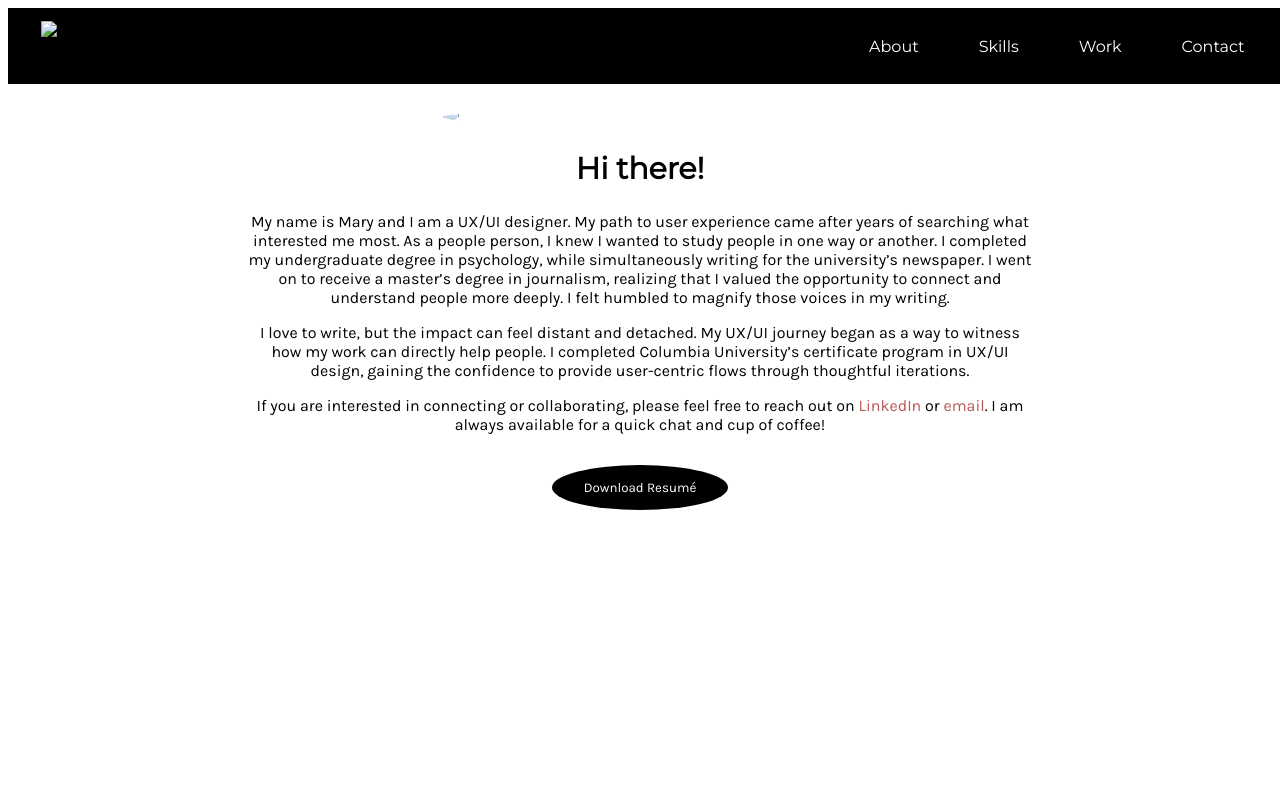
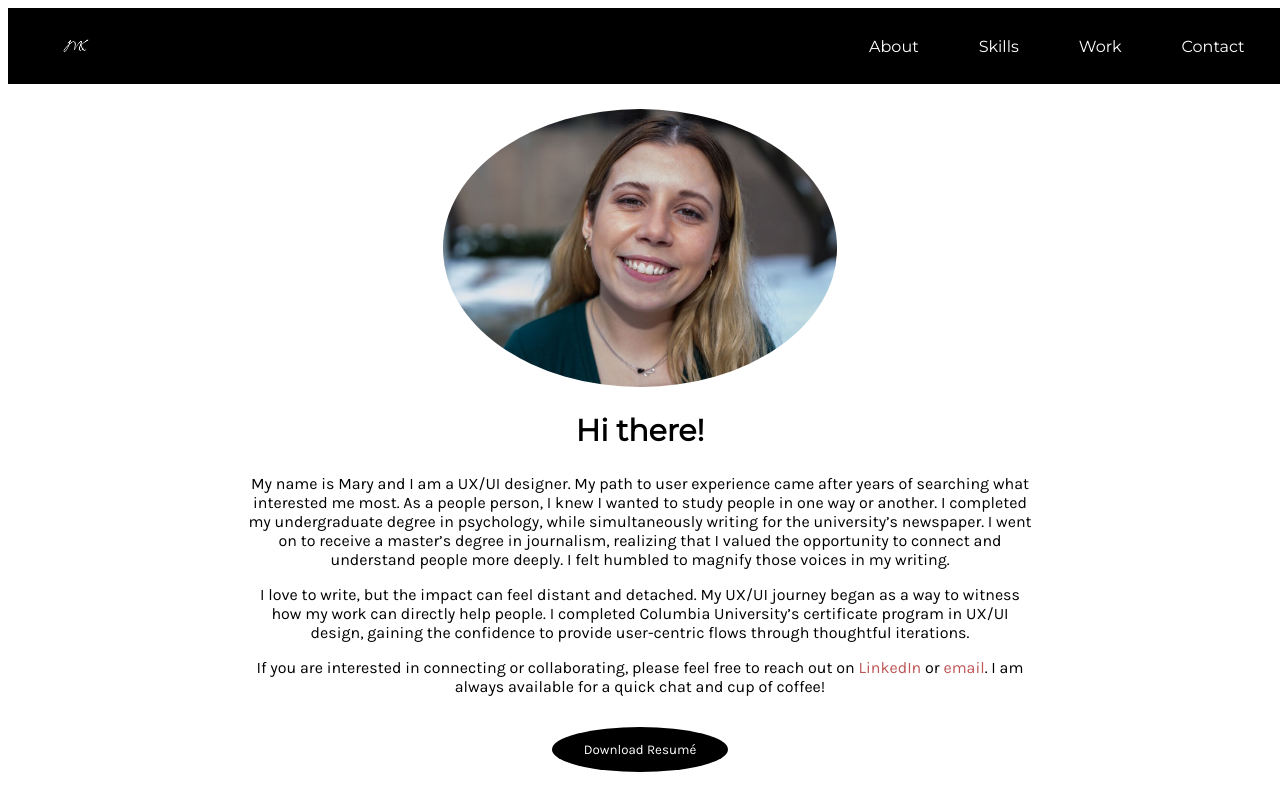
Before and after one commit to maryoliviakeith/UX_UI_HW_18, a plain HTML site: page index.html in a window 1280 px wide. Shown: the top 800 px of the page. Drawn offline with Linux system fonts and the light colour scheme.

Commit message:
Update index.html

```diff
--- a/index.html
+++ b/index.html
@@ -9,7 +9,7 @@
     <body>
         <header class="nav">
             <nav class="inline-block">
-                <img src="UX_UI_HW_17 copy/images/site-logo-white.png" class="brand">
+                <img src="images/site-logo-white.png" class="brand">
                 <ul>
                     <li class="inline-block">About</li>
                     <li class="inline-block">Skills</li>
@@ -20,7 +20,7 @@
         </header>
         <section class="heroimg">
             <div class="content">
-                <img src="UX_UI_HW_17 copy/images/headshot.JPG" class="headshot">
+                <img src="images/headshot.JPG" class="headshot">
                 <h1>Hi there!</h1>
                 <p>My name is Mary and I am a UX/UI designer. My path to user experience came after years of searching what interested me most. As a people person, I knew I wanted to study people in one way or another. I completed my undergraduate degree in psychology, while simultaneously writing for the university’s newspaper. I went on to receive a master’s degree in journalism, realizing that I valued the opportunity to connect and understand people more deeply. I felt humbled to magnify those voices in my writing.</p>
                 <p>I love to write, but the impact can feel distant and detached. My UX/UI journey began as a way to witness how my work can directly help people. I completed Columbia University’s certificate program in UX/UI design, gaining the confidence to provide user-centric flows through thoughtful iterations.</p>
```
